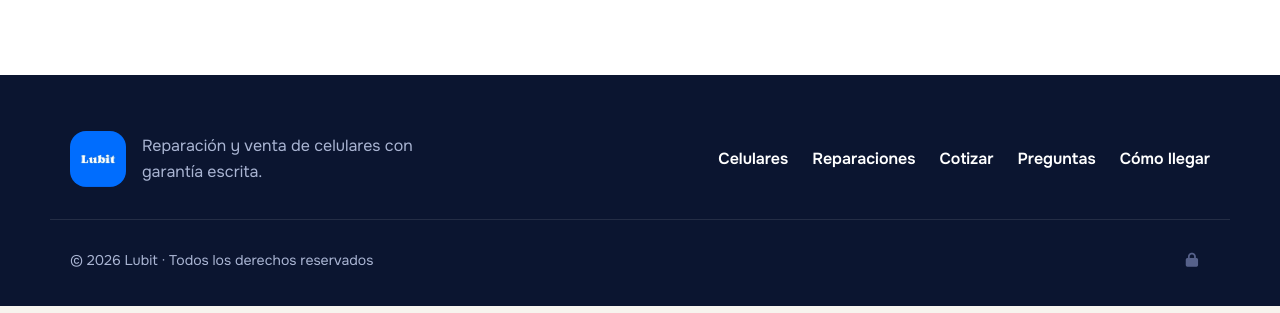
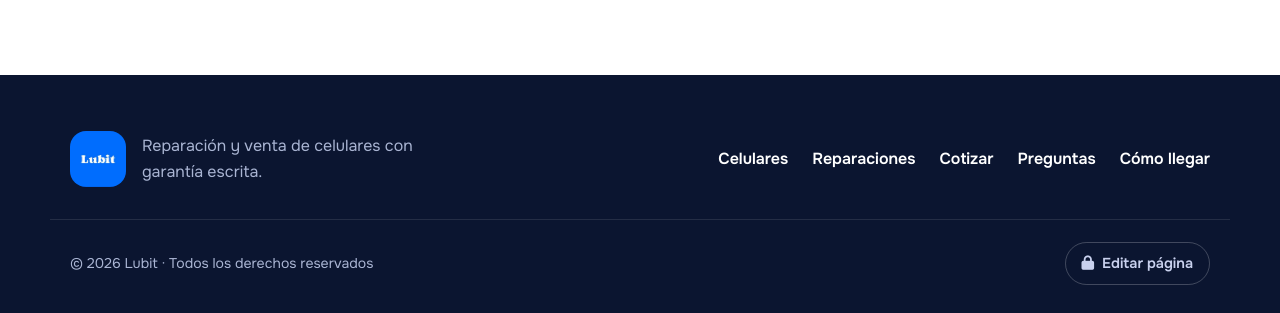
Before and after one commit to JoeDev10/lubit, a plain HTML site: page index.html in a window 1280 px wide. Shown: the part 6595-6908 px from the top of the page. Drawn offline with Linux system fonts and the light colour scheme; no server answers.

Commit message:
Botón visible "Editar página" en el pie para entrar al admin
Co-Authored-By: Claude Opus 5.5 <noreply@anthropic.com>

```diff
--- a/index.html
+++ b/index.html
@@ -42,7 +42,7 @@
   <link rel="preconnect" href="https://fonts.gstatic.com" crossorigin />
   <link href="https://fonts.googleapis.com/css2?family=Fraunces:opsz,wght,SOFT@9..144,600..900,100&family=Onest:wght@400;500;600;700&display=swap" rel="stylesheet" />
   <link rel="stylesheet" href="https://cdnjs.cloudflare.com/ajax/libs/font-awesome/6.5.0/css/all.min.css" />
-  <link rel="stylesheet" href="styles.css?v=3" />
+  <link rel="stylesheet" href="styles.css?v=4" />
 </head>
 <body>
 
@@ -288,7 +288,7 @@
     </div>
     <div class="container footer-bottom">
       <p>© <span id="year">2026</span> Lubit · Todos los derechos reservados</p>
-      <a href="admin.html" class="admin-lock" aria-label="Administración"><i class="fa-solid fa-lock"></i></a>
+      <a href="admin.html" class="admin-lock"><i class="fa-solid fa-lock"></i> Editar página</a>
     </div>
   </footer>
 
--- a/styles.css
+++ b/styles.css
@@ -343,9 +343,9 @@ h3 { font-size: 1.25rem; letter-spacing: -.01em; line-height: 1.2; }
 .footer-links { display: flex; gap: 8px 24px; flex-wrap: wrap; align-items: center; }
 .footer-links a { color: #fff; text-decoration: none; font-weight: 600; }
 .footer-links a:hover { color: var(--lime); }
-.footer-bottom { display: flex; justify-content: space-between; align-items: center; padding-top: 22px; font-size: .88rem; }
-.admin-lock { color: #56618a; text-decoration: none; width: 36px; height: 36px; display: grid; place-items: center; border-radius: 50%; transition: color .2s, background .2s; }
-.admin-lock:hover { color: #fff; background: rgba(255,255,255,.08); }
+.footer-bottom { display: flex; justify-content: space-between; align-items: center; flex-wrap: wrap; gap: 14px; padding-top: 22px; font-size: .88rem; }
+.admin-lock { color: #c9d1ee; text-decoration: none; display: inline-flex; align-items: center; gap: 8px; padding: 9px 16px; border: 1px solid rgba(255,255,255,.22); border-radius: 999px; font-size: .9rem; font-weight: 600; white-space: nowrap; transition: color .2s, background .2s, border-color .2s; }
+.admin-lock:hover { color: #fff; background: rgba(255,255,255,.1); border-color: rgba(255,255,255,.4); }
 
 /* ---------- WhatsApp flotante + dock ---------- */
 .wa-float {
```
